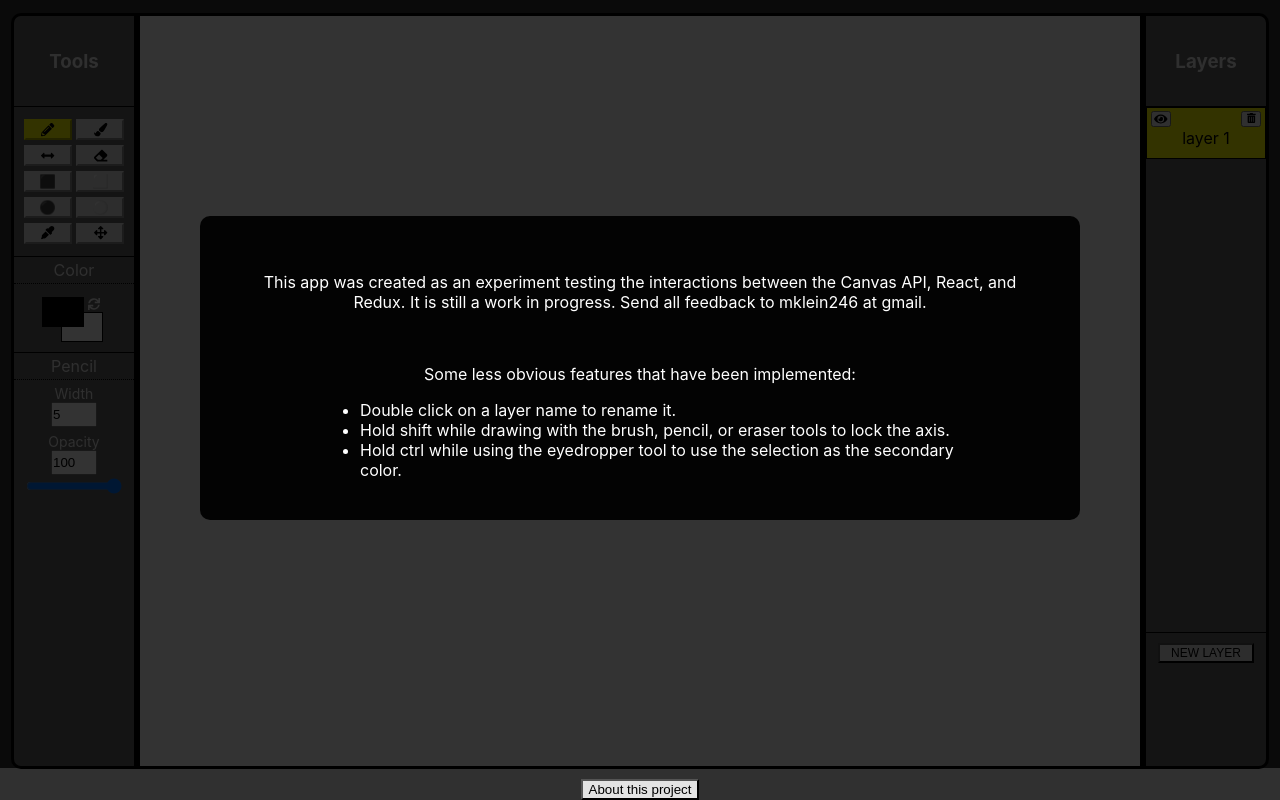
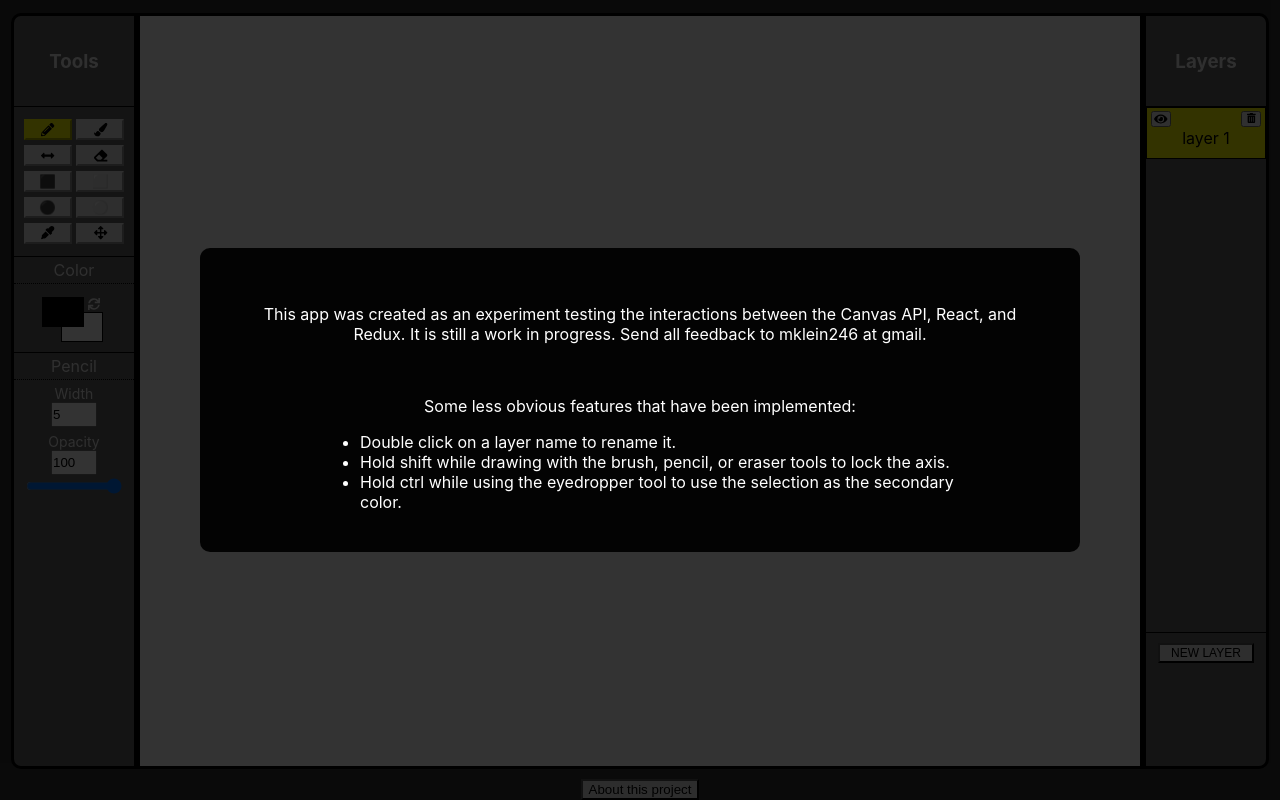
Before and after one commit to DuckEverlasting/snapshot, a React (Create React App) app: page / in a window 1280 px wide. Both pictures are taken after a click on the button "About this project". Shown: the part 80-880 px from the top of the page. Built offline with nearby package versions, Linux system fonts and the light colour scheme.

Commit message:
final tweak to modal

```diff
--- a/src/components/AboutModal.js
+++ b/src/components/AboutModal.js
@@ -2,7 +2,8 @@ import React from "react";
 import styled from "styled-components";
 
 const AboutModalSC = styled.div`
-  position: absolute;
+  position: fixed;
+  top: 0;
   display: flex;
   justify-content: center;
   align-items: center;
```
